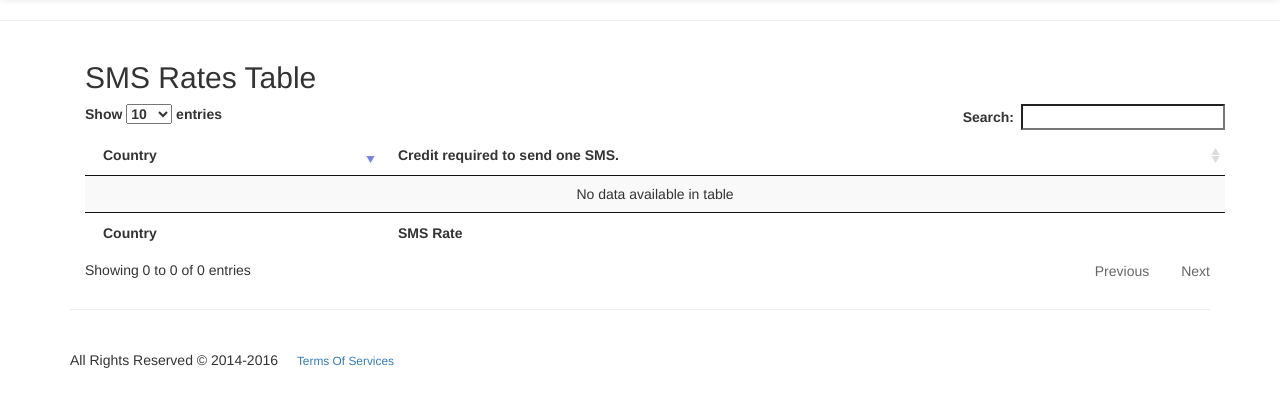
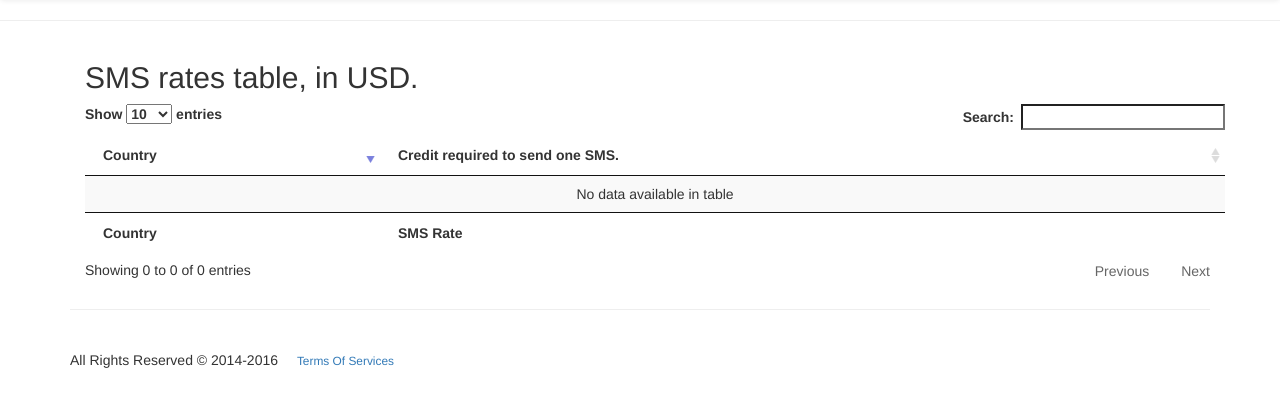
Before and after one commit to rrguardo/smr, a Flask app: template flaskapp/templates/rates.html in a window 1280 px wide. Shown: the part 52-459 px from the top of the page. Run offline with Flask 2, Linux system fonts and the light colour scheme; the template is opened without the code that fills it, so the values that code supplies are empty; parts of the project's set-up code (start-up, migrations or seed data) failed here and were passed over; some libraries are stand-ins or nearby versions.

Commit message:
rates currency

```diff
--- a/flaskapp/templates/rates.html
+++ b/flaskapp/templates/rates.html
@@ -10,7 +10,7 @@ href="{{ url_for('static', filename='datatables/jquery.dataTables.min.css') }}">
 
 
 <div class="container">
-<h2>SMS Rates Table</h2>
+<h2>SMS rates table, in USD.</h2>
 
 <table id="StatsTable" class="display" width="100%" cellspacing="0">
         <thead>
```
